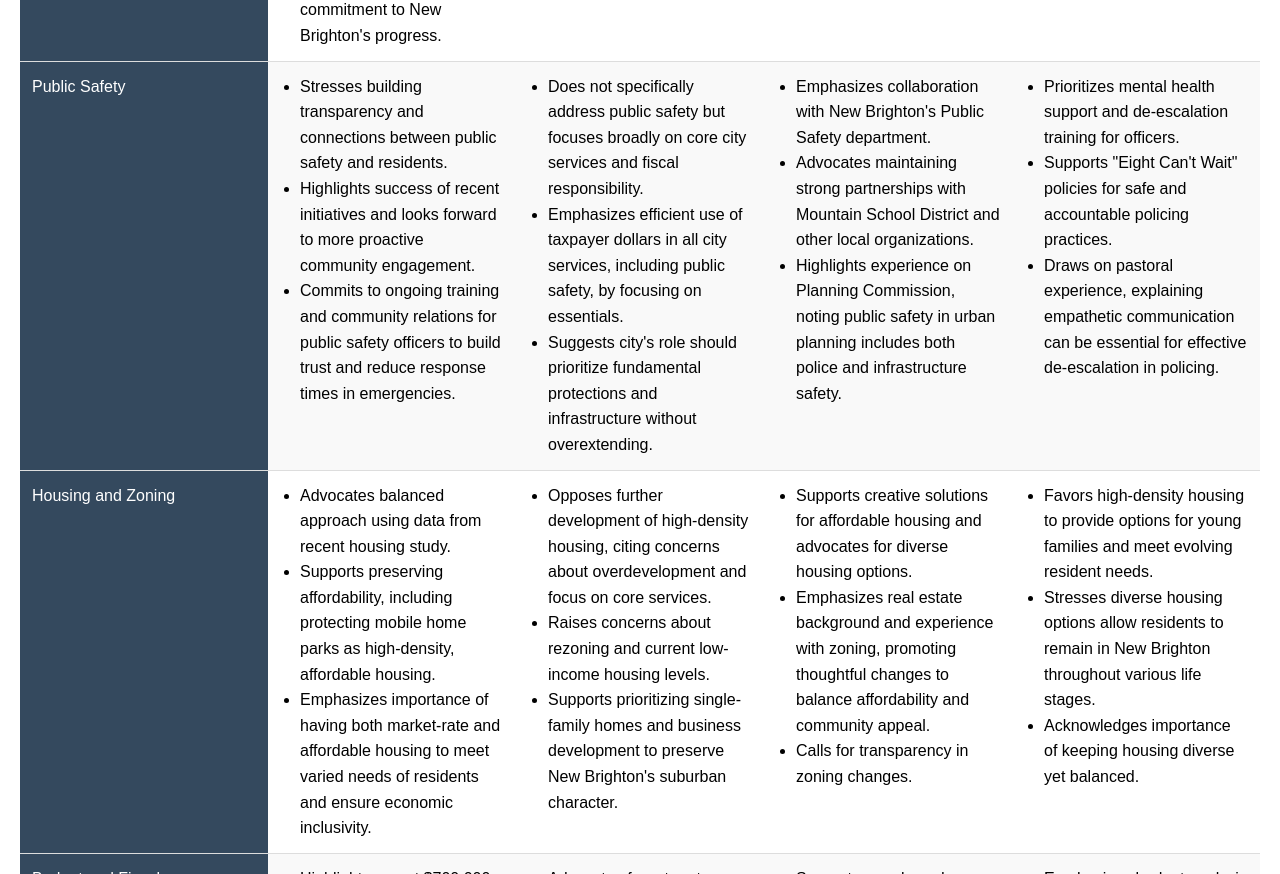
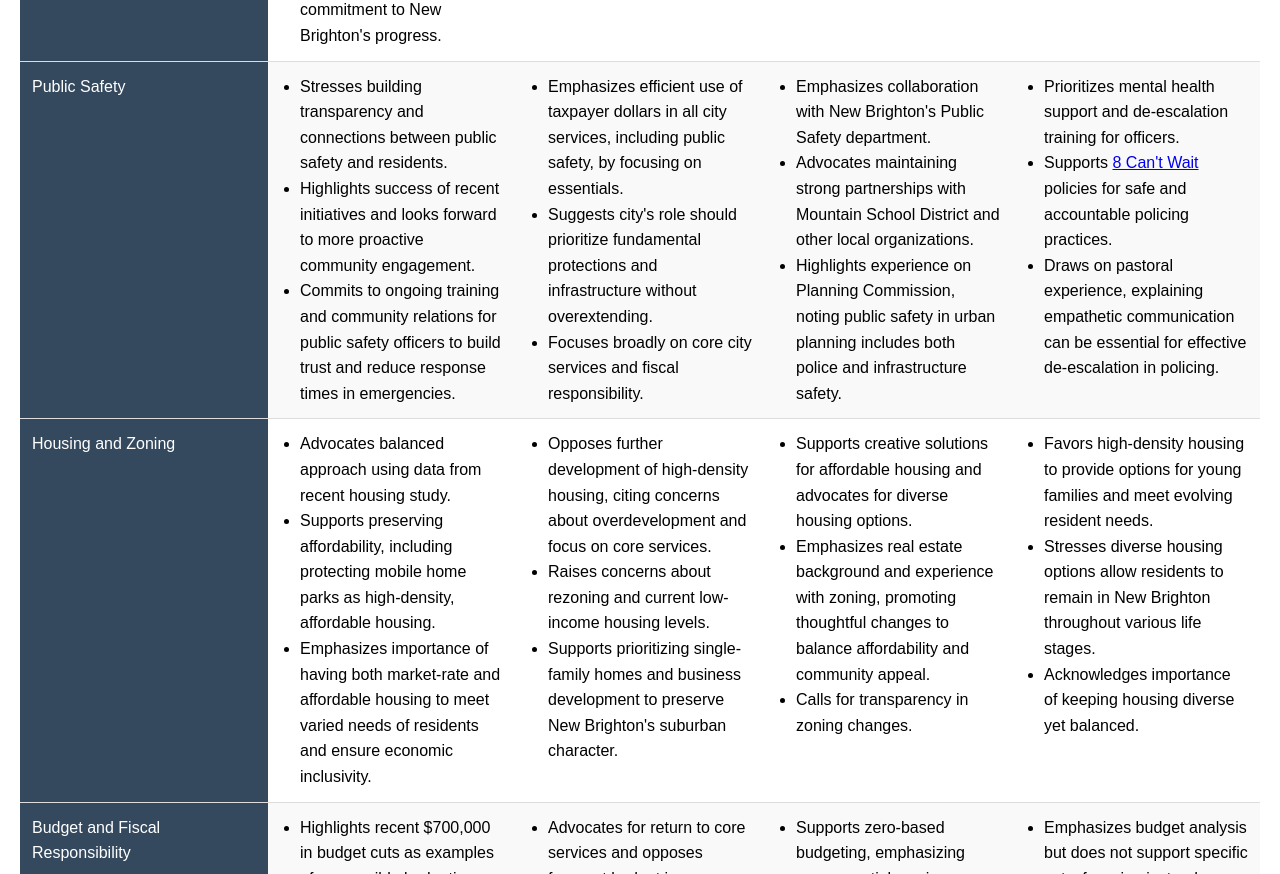
Before and after one commit to sephraim/new-brighton-elections, a plain HTML site: page index.html in a window 1280 px wide. Shown: the part 1498-2372 px from the top of the page. Drawn offline with Linux system fonts and the light colour scheme.

Commit message:
Minor edits

```diff
--- a/index.html
+++ b/index.html
@@ -179,9 +179,9 @@
                 </td>
                 <td>
                     <ul style="margin: 0; padding-left: 20px;">
-                        <li>Does not specifically address public safety but focuses broadly on core city services and fiscal responsibility.</li>
                         <li>Emphasizes efficient use of taxpayer dollars in all city services, including public safety, by focusing on essentials.</li>
                         <li>Suggests city's role should prioritize fundamental protections and infrastructure without overextending.</li>
+                        <li>Focuses broadly on core city services and fiscal responsibility.</li>
                     </ul>
                 </td>
                 <td>
@@ -194,7 +194,7 @@
                 <td>
                     <ul style="margin: 0; padding-left: 20px;">
                         <li>Prioritizes mental health support and de-escalation training for officers.</li>
-                        <li>Supports "Eight Can't Wait" policies for safe and accountable policing practices.</li>
+                        <li>Supports <a href="https://8cantwait.org/">8 Can't Wait</a> policies for safe and accountable policing practices.</li>
                         <li>Draws on pastoral experience, explaining empathetic communication can be essential for effective de-escalation in policing.</li>
                     </ul>
                 </td>
```
